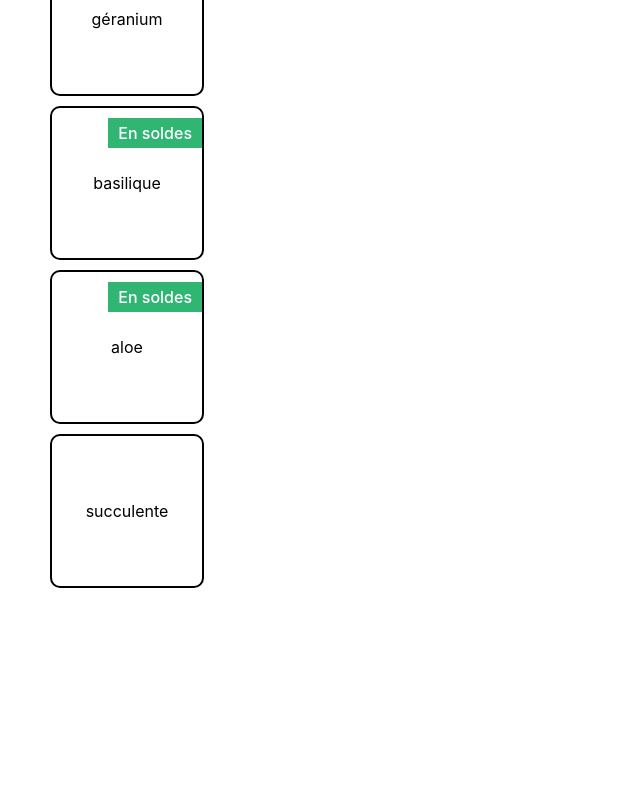
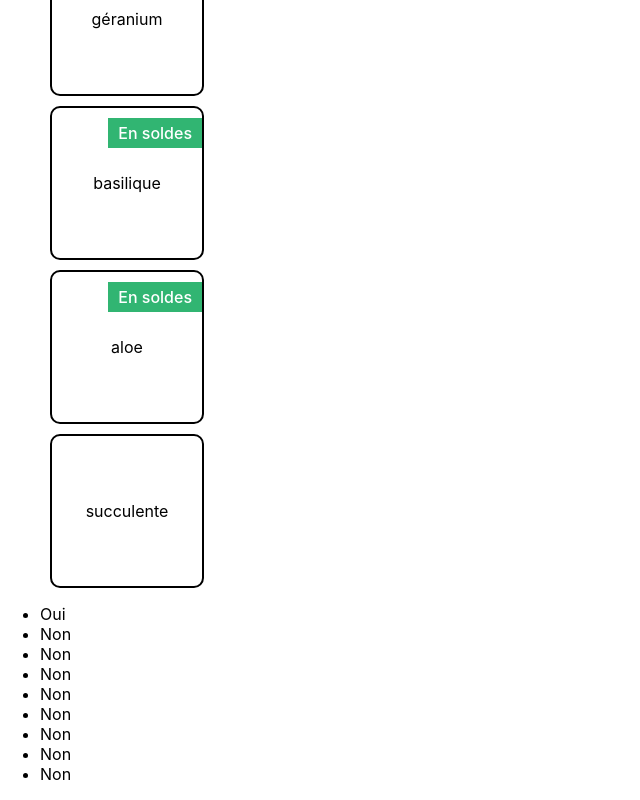
Before and after one commit to jorisbertier/The-house-of-jungle, a React (Create React App) app: page / in a window 1280 px wide. Shown: the part 1397-2197 px from the top of the page, without its empty margins (0-640 px from the left). Before the commit the page ends 2001 px from the top, so only its background shows below. Built offline with nearby package versions, Linux system fonts and the light colour scheme.

Commit message:
remise a niveau du matin

```diff
--- a/src/components/Shoppinglist.js
+++ b/src/components/Shoppinglist.js
@@ -38,8 +38,15 @@ function ShoppingList() {
 					{plantList.map((plant, index) =>(
 						<li key={`${plant.name}-${index}`} className='lmj-plant-item'>
 							{/* {plant.name} {plant.isBestSale ? <span>🔥</span>: null } */}
-							{plant.name} {plant.isBestSale && <span>🔥</span>} {plant.isSpecialOffer && <span className='lmj-sales'>En soldes</span>}
-							</li>
+							{plant.name} {plant.isBestSale && <span>🔥</span>}
+							{plant.isSpecialOffer && <span className='lmj-sales'>En soldes</span>}
+
+						</li>
+					))}
+				</ul>
+				<ul>
+					{plantList.map((plant, index) =>(
+						<li key={`${plant}-${index}`}>{plant.offerMoment ? <span>Oui</span>: <span>Non</span>}</li>
 					))}
 				</ul>
 			</div>
--- a/src/datas/plantList.js
+++ b/src/datas/plantList.js
@@ -3,7 +3,8 @@ export const plantList = [
 		name: 'monstera',
 		category: 'classique',
 		id: '1ed',
-		isBestSale: true
+		isBestSale: true,
+		offerMoment: true
 
 	},
 	{
```
